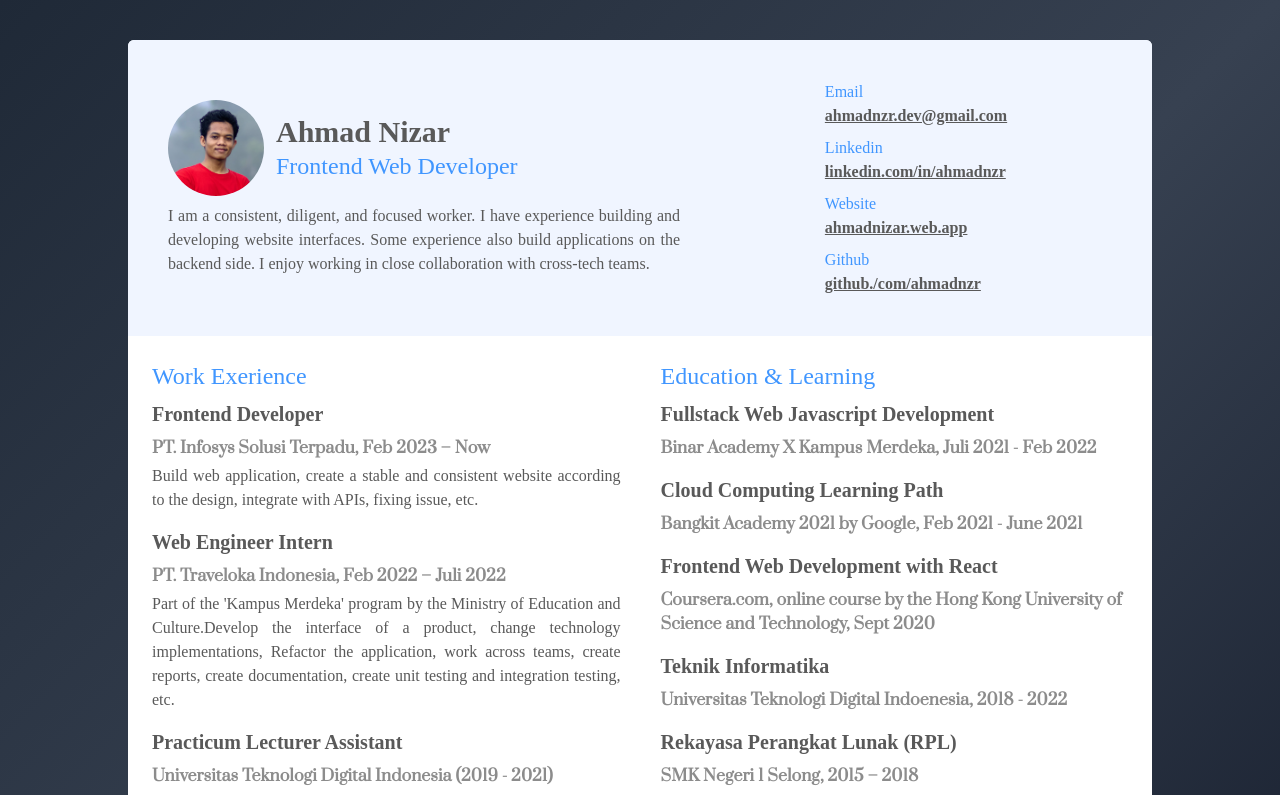
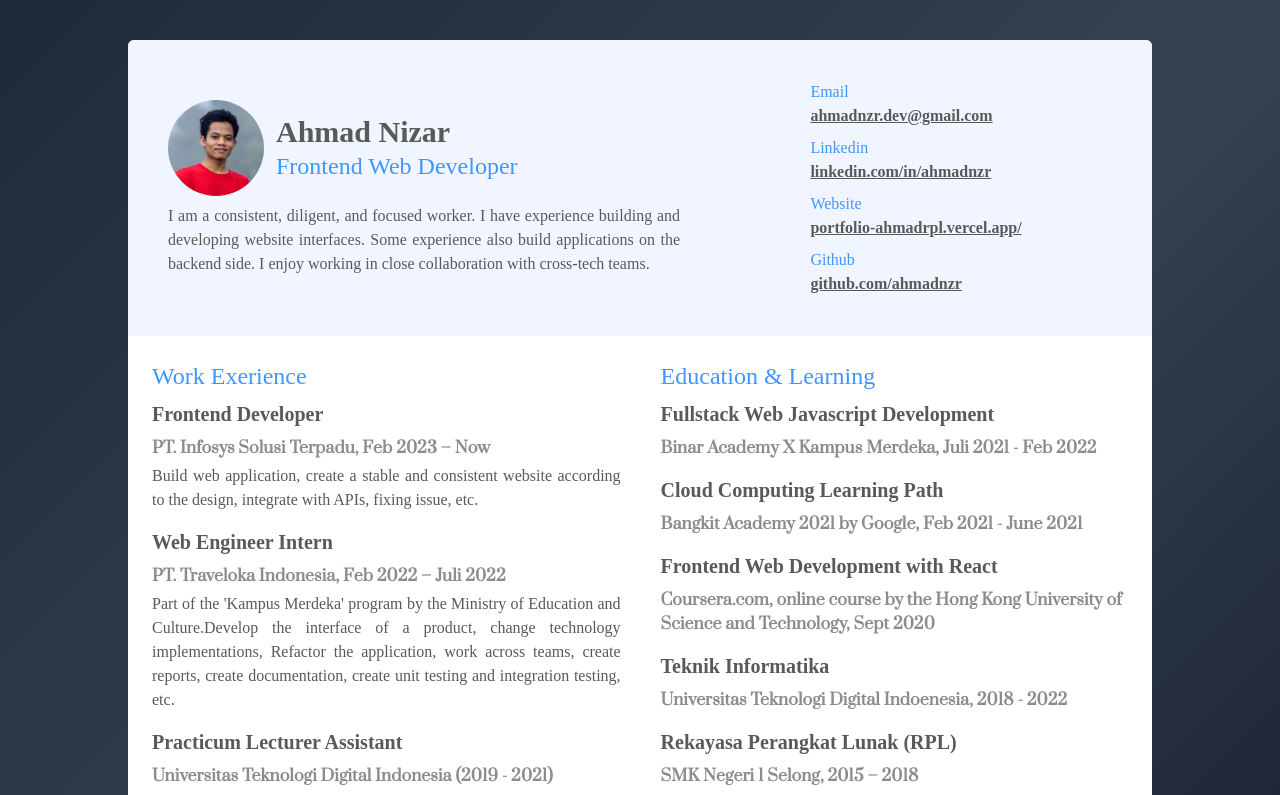
Before and after one commit to ahmadnzr/portfolio, a Next.js app: page / in a window 1280 px wide. Shown: the top 795 px of the page. Built offline with nearby package versions, Linux system fonts and the light colour scheme.

Commit message:
update header links

```diff
--- a/src/_commons/pages/home/Header.tsx
+++ b/src/_commons/pages/home/Header.tsx
@@ -26,13 +26,13 @@ const links: LinkType[] = [
   {
     id: 3,
     label: 'Website',
-    textLink: 'ahmadnizar.web.app',
-    href: 'https://www.ahmadnizar.web.app',
+    textLink: 'portfolio-ahmadrpl.vercel.app/',
+    href: 'https://portfolio-ahmadrpl.vercel.app/',
   },
   {
     id: 4,
     label: 'Github',
-    textLink: 'github./com/ahmadnzr',
+    textLink: 'github.com/ahmadnzr',
     href: 'https://www.github.com/ahmadnzr',
   },
 ];
```
